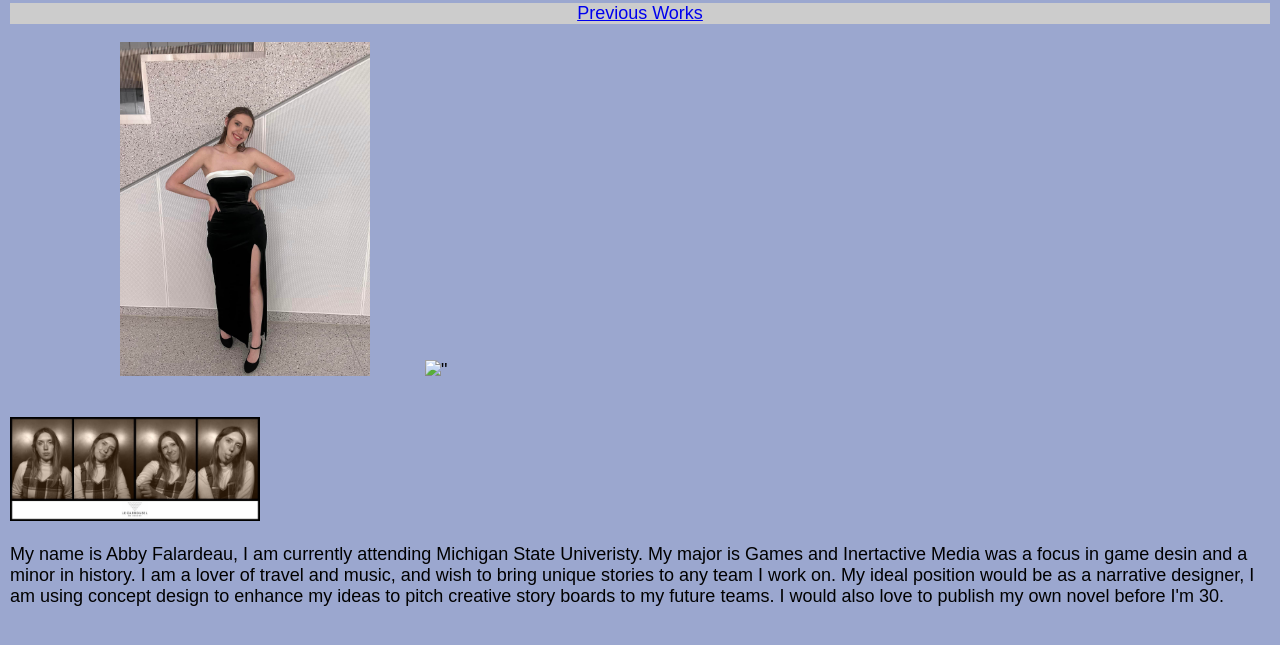
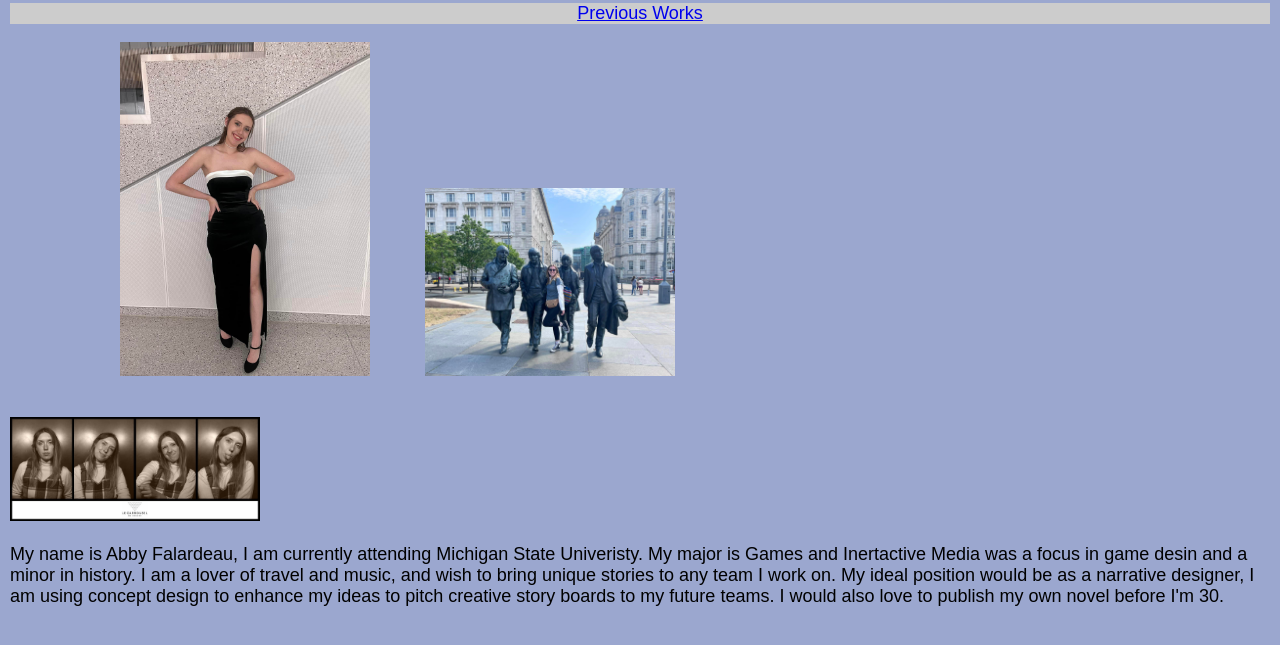
Before and after one commit to abbyfalardeau/portfolio, a plain HTML site: page index.html in a window 1280 px wide. Shown: the part 101-746 px from the top of the page. Drawn offline with Linux system fonts and the light colour scheme.

Commit message:
beatleds

```diff
--- a/index.html
+++ b/index.html
@@ -18,7 +18,9 @@
     <p> <img src="images/abby.jpg" alt="Abby in a black dress at an international gala"> </p>
   </section>
   <section class="abbyimage2">
-   <p> <img src="images/beatles.jpg alt= "Abby in liverpool with beatles statue>" </p>
+  <p>
+    <img src="images/beatles.jpg" alt="Abby in liverpool with beatles statue" </p>
+
 </section>
 
     <p><img src="images/abby2.jpg" alt="Abby's photobooth photos from Paris"></p>
```
